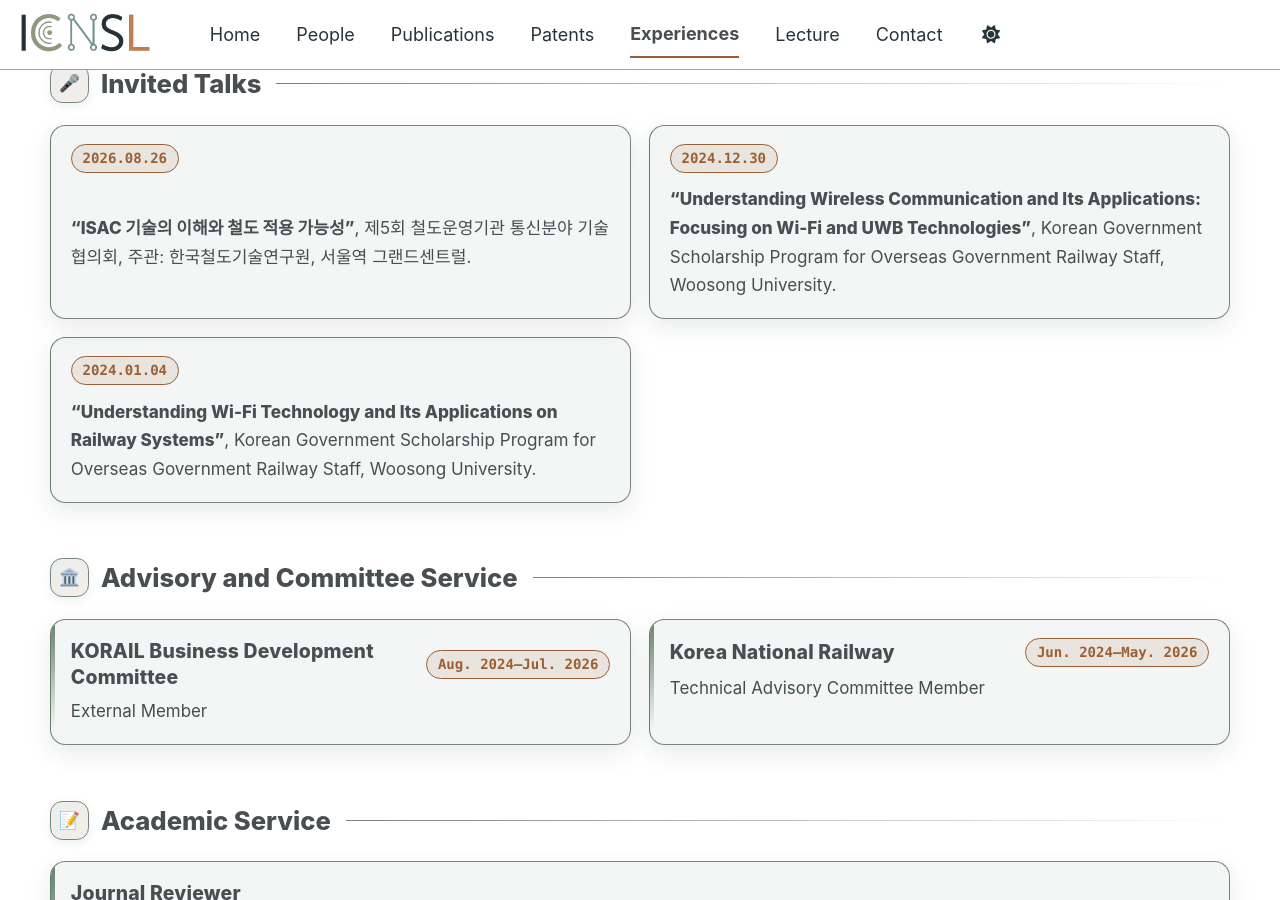
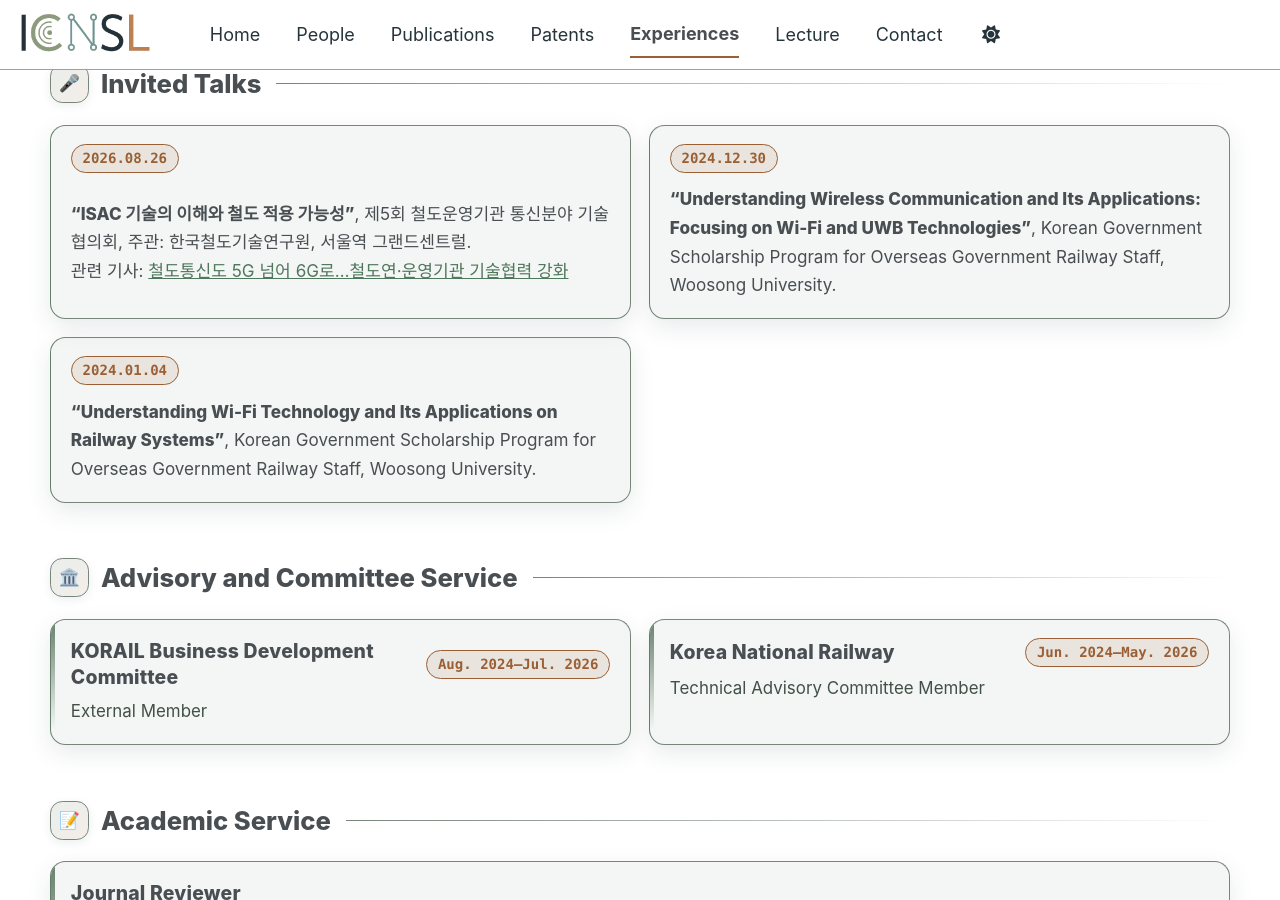
Before and after one commit to icnsl/icnsl.github.io, a Jekyll site: the page built from _pages/experiences.md, in a window 1280 px wide and 900 px high, scrolled down 1162 px. Built offline with Jekyll 4.4.1, drawn with Linux system fonts in a browser that asks for light colours; a script bundle is joined from its source files by our own code; library files that are not in the unit come from our copies.

Commit message:
Add files via upload

```diff
--- a/_pages/experiences.md
+++ b/_pages/experiences.md
@@ -106,6 +106,8 @@ hide_title: true
   <div class="cv-body">
     <span class="cv-title">“ISAC 기술의 이해와 철도 적용 가능성”</span>,
     제5회 철도운영기관 통신분야 기술협의회, 주관: 한국철도기술연구원, 서울역 그랜드센트럴.
+    <br>
+    관련 기사: <a href="https://www.newspim.com/news/view/20260827000625" target="_blank" rel="noopener noreferrer">철도통신도 5G 넘어 6G로…철도연·운영기관 기술협력 강화</a>
   </div>
 </div>
 
```
